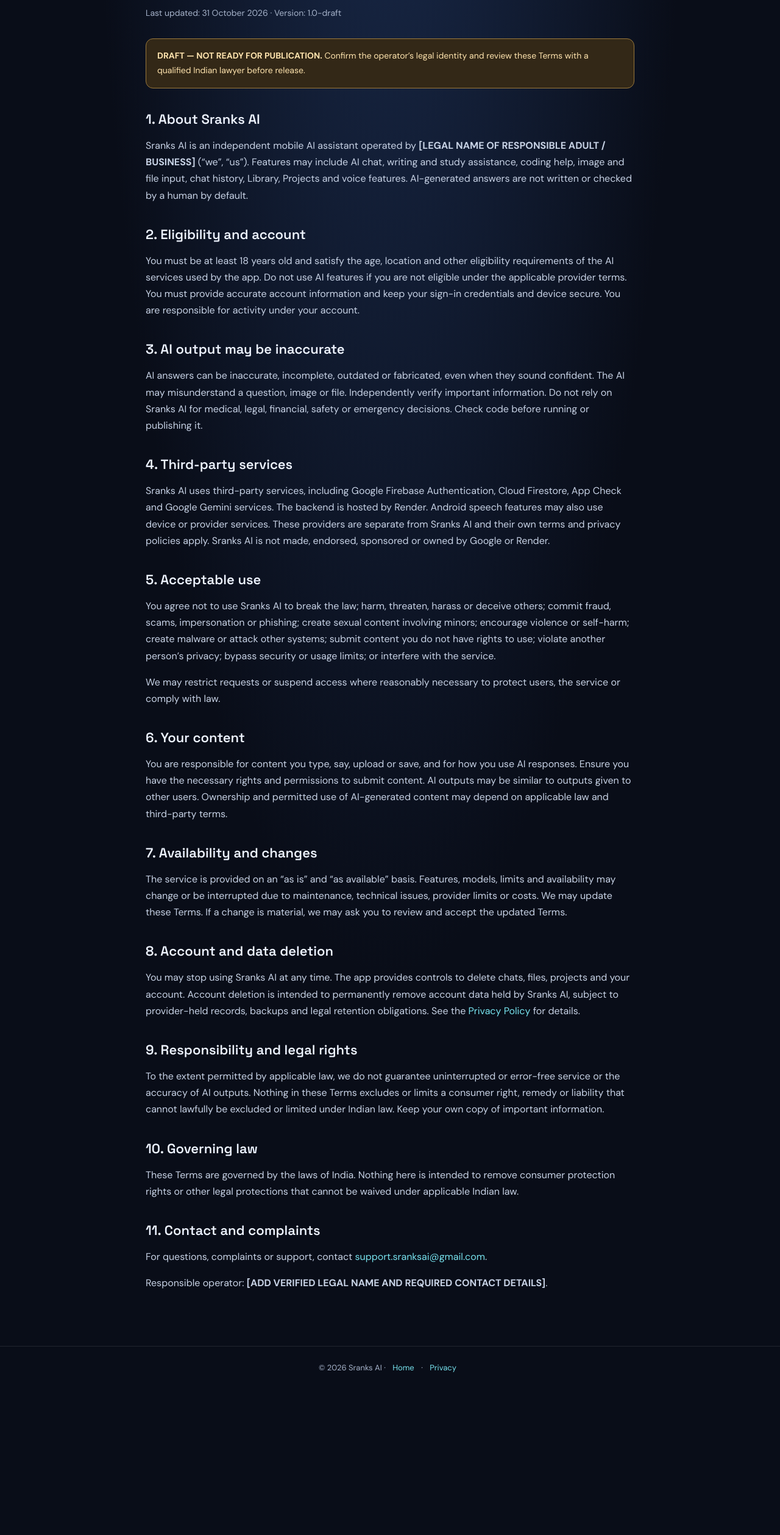
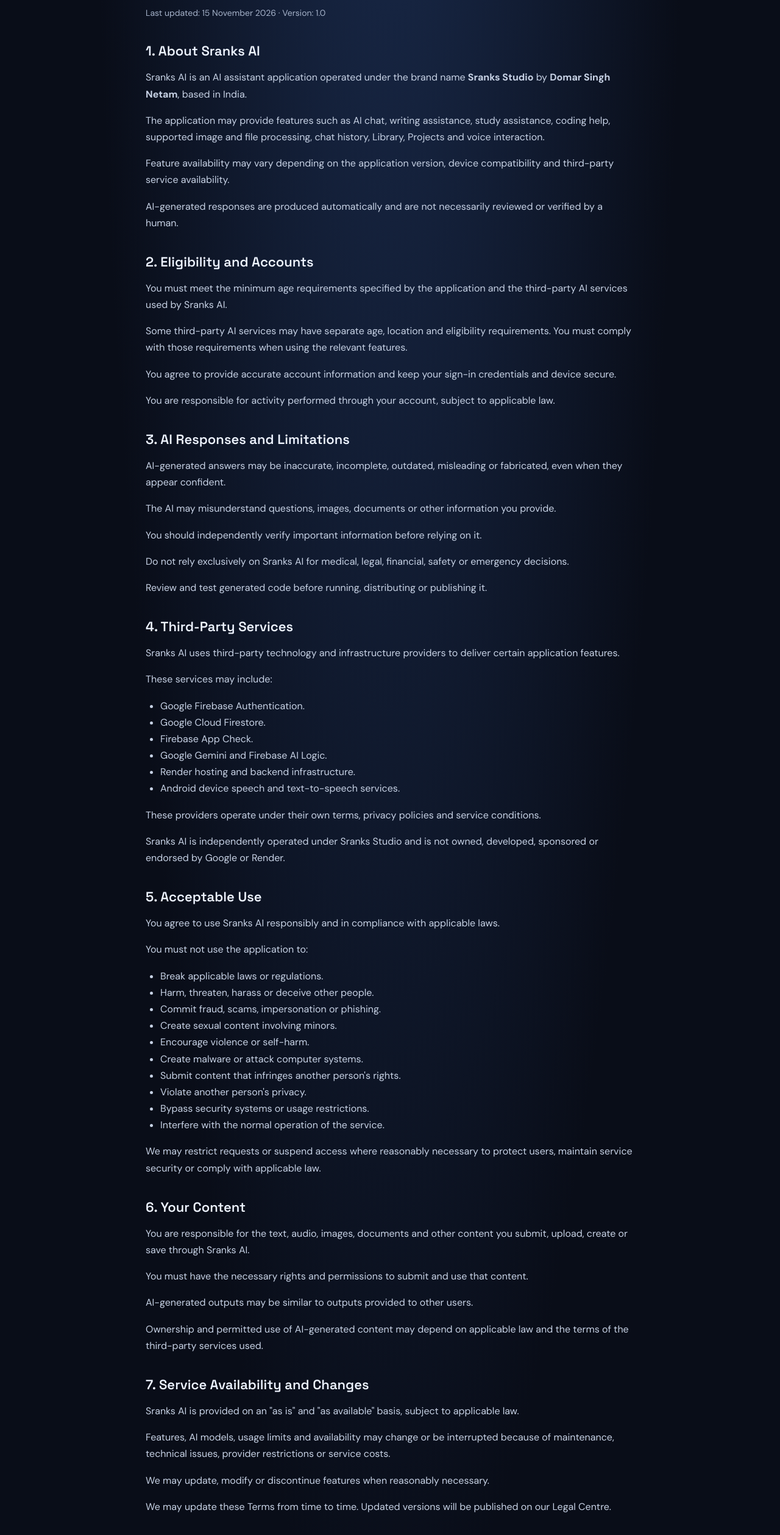
Before and after one commit to sranksai0-art/sranks-ai-legal, a plain HTML site: page terms.html in a window 1280 px wide. Shown: the part 253-2770 px from the top of the page at 61% size. Before the commit the page ends 2531 px from the top, so only its background shows below. Drawn offline with Linux system fonts and the light colour scheme.

Commit message:
Update terms.html

```diff
--- a/terms.html
+++ b/terms.html
@@ -1,17 +1,358 @@
 <!doctype html>
-<html lang="en"><head><meta charset="utf-8"><meta name="viewport" content="width=device-width, initial-scale=1"><meta name="theme-color" content="#090d18"><title>Terms &amp; Conditions — Sranks AI</title><link rel="stylesheet" href="style.css"></head>
-<body><header class="top"><a class="brand" href="index.html"><span class="logo">S</span> Sranks AI</a><a class="back" href="index.html">← Legal Centre</a></header>
-<main class="doc"><p class="eyebrow">SRANKS AI · TERMS</p><h1>Terms &amp; Conditions</h1><p class="muted">Last updated: 31 October 2026 · Version: 1.0-draft</p>
-<div class="draft"><strong>DRAFT — NOT READY FOR PUBLICATION.</strong> Confirm the operator’s legal identity and review these Terms with a qualified Indian lawyer before release.</div>
-<h2>1. About Sranks AI</h2><p>Sranks AI is an independent mobile AI assistant operated by <strong>[LEGAL NAME OF RESPONSIBLE ADULT / BUSINESS]</strong> (“we”, “us”). Features may include AI chat, writing and study assistance, coding help, image and file input, chat history, Library, Projects and voice features. AI-generated answers are not written or checked by a human by default.</p>
-<h2>2. Eligibility and account</h2><p>You must be at least 18 years old and satisfy the age, location and other eligibility requirements of the AI services used by the app. Do not use AI features if you are not eligible under the applicable provider terms. You must provide accurate account information and keep your sign-in credentials and device secure. You are responsible for activity under your account.</p>
-<h2>3. AI output may be inaccurate</h2><p>AI answers can be inaccurate, incomplete, outdated or fabricated, even when they sound confident. The AI may misunderstand a question, image or file. Independently verify important information. Do not rely on Sranks AI for medical, legal, financial, safety or emergency decisions. Check code before running or publishing it.</p>
-<h2>4. Third-party services</h2><p>Sranks AI uses third-party services, including Google Firebase Authentication, Cloud Firestore, App Check and Google Gemini services. The backend is hosted by Render. Android speech features may also use device or provider services. These providers are separate from Sranks AI and their own terms and privacy policies apply. Sranks AI is not made, endorsed, sponsored or owned by Google or Render.</p>
-<h2>5. Acceptable use</h2><p>You agree not to use Sranks AI to break the law; harm, threaten, harass or deceive others; commit fraud, scams, impersonation or phishing; create sexual content involving minors; encourage violence or self-harm; create malware or attack other systems; submit content you do not have rights to use; violate another person’s privacy; bypass security or usage limits; or interfere with the service.</p><p>We may restrict requests or suspend access where reasonably necessary to protect users, the service or comply with law.</p>
-<h2>6. Your content</h2><p>You are responsible for content you type, say, upload or save, and for how you use AI responses. Ensure you have the necessary rights and permissions to submit content. AI outputs may be similar to outputs given to other users. Ownership and permitted use of AI-generated content may depend on applicable law and third-party terms.</p>
-<h2>7. Availability and changes</h2><p>The service is provided on an “as is” and “as available” basis. Features, models, limits and availability may change or be interrupted due to maintenance, technical issues, provider limits or costs. We may update these Terms. If a change is material, we may ask you to review and accept the updated Terms.</p>
-<h2>8. Account and data deletion</h2><p>You may stop using Sranks AI at any time. The app provides controls to delete chats, files, projects and your account. Account deletion is intended to permanently remove account data held by Sranks AI, subject to provider-held records, backups and legal retention obligations. See the <a href="privacy.html">Privacy Policy</a> for details.</p>
-<h2>9. Responsibility and legal rights</h2><p>To the extent permitted by applicable law, we do not guarantee uninterrupted or error-free service or the accuracy of AI outputs. Nothing in these Terms excludes or limits a consumer right, remedy or liability that cannot lawfully be excluded or limited under Indian law. Keep your own copy of important information.</p>
-<h2>10. Governing law</h2><p>These Terms are governed by the laws of India. Nothing here is intended to remove consumer protection rights or other legal protections that cannot be waived under applicable Indian law.</p>
-<h2>11. Contact and complaints</h2><p>For questions, complaints or support, contact <a href="mailto:support.sranksai@gmail.com">support.sranksai@gmail.com</a>.</p><p>Responsible operator: <strong>[ADD VERIFIED LEGAL NAME AND REQUIRED CONTACT DETAILS]</strong>.</p>
-</main><footer>© 2026 Sranks AI · <a href="index.html">Home</a> · <a href="privacy.html">Privacy</a></footer></body></html>
+<html lang="en">
+
+<head>
+  <meta charset="utf-8">
+  <meta name="viewport" content="width=device-width, initial-scale=1">
+  <meta name="theme-color" content="#090d18">
+
+  <meta name="description"
+    content="Read the Terms and Conditions for Sranks AI, developed under Sranks Studio.">
+
+  <title>Terms &amp; Conditions — Sranks AI | Sranks Studio</title>
+
+  <link rel="stylesheet" href="style.css">
+</head>
+
+<body>
+
+<header class="top">
+  <a class="brand" href="index.html">
+    <span class="logo">S</span>
+    Sranks AI
+  </a>
+
+  <a class="back" href="index.html">← Legal Centre</a>
+</header>
+
+<main class="doc">
+
+  <p class="eyebrow">SRANKS AI · TERMS</p>
+
+  <h1>Terms &amp; Conditions</h1>
+
+  <p class="muted">
+    Last updated: 15 November 2026 · Version: 1.0
+  </p>
+
+  <h2>1. About Sranks AI</h2>
+
+  <p>
+    Sranks AI is an AI assistant application operated under
+    the brand name <strong>Sranks Studio</strong> by
+    <strong>Domar Singh Netam</strong>, based in India.
+  </p>
+
+  <p>
+    The application may provide features such as AI chat,
+    writing assistance, study assistance, coding help,
+    supported image and file processing, chat history,
+    Library, Projects and voice interaction.
+  </p>
+
+  <p>
+    Feature availability may vary depending on the application
+    version, device compatibility and third-party service
+    availability.
+  </p>
+
+  <p>
+    AI-generated responses are produced automatically and
+    are not necessarily reviewed or verified by a human.
+  </p>
+
+
+  <h2>2. Eligibility and Accounts</h2>
+
+  <p>
+    You must meet the minimum age requirements specified
+    by the application and the third-party AI services
+    used by Sranks AI.
+  </p>
+
+  <p>
+    Some third-party AI services may have separate age,
+    location and eligibility requirements. You must comply
+    with those requirements when using the relevant features.
+  </p>
+
+  <p>
+    You agree to provide accurate account information
+    and keep your sign-in credentials and device secure.
+  </p>
+
+  <p>
+    You are responsible for activity performed through
+    your account, subject to applicable law.
+  </p>
+
+
+  <h2>3. AI Responses and Limitations</h2>
+
+  <p>
+    AI-generated answers may be inaccurate, incomplete,
+    outdated, misleading or fabricated, even when they
+    appear confident.
+  </p>
+
+  <p>
+    The AI may misunderstand questions, images, documents
+    or other information you provide.
+  </p>
+
+  <p>
+    You should independently verify important information
+    before relying on it.
+  </p>
+
+  <p>
+    Do not rely exclusively on Sranks AI for medical,
+    legal, financial, safety or emergency decisions.
+  </p>
+
+  <p>
+    Review and test generated code before running,
+    distributing or publishing it.
+  </p>
+
+
+  <h2>4. Third-Party Services</h2>
+
+  <p>
+    Sranks AI uses third-party technology and infrastructure
+    providers to deliver certain application features.
+  </p>
+
+  <p>These services may include:</p>
+
+  <ul>
+
+    <li>Google Firebase Authentication.</li>
+
+    <li>Google Cloud Firestore.</li>
+
+    <li>Firebase App Check.</li>
+
+    <li>Google Gemini and Firebase AI Logic.</li>
+
+    <li>Render hosting and backend infrastructure.</li>
+
+    <li>Android device speech and text-to-speech services.</li>
+
+  </ul>
+
+  <p>
+    These providers operate under their own terms,
+    privacy policies and service conditions.
+  </p>
+
+  <p>
+    Sranks AI is independently operated under Sranks Studio
+    and is not owned, developed, sponsored or endorsed
+    by Google or Render.
+  </p>
+
+
+  <h2>5. Acceptable Use</h2>
+
+  <p>
+    You agree to use Sranks AI responsibly and in compliance
+    with applicable laws.
+  </p>
+
+  <p>You must not use the application to:</p>
+
+  <ul>
+
+    <li>Break applicable laws or regulations.</li>
+
+    <li>Harm, threaten, harass or deceive other people.</li>
+
+    <li>Commit fraud, scams, impersonation or phishing.</li>
+
+    <li>Create sexual content involving minors.</li>
+
+    <li>Encourage violence or self-harm.</li>
+
+    <li>Create malware or attack computer systems.</li>
+
+    <li>Submit content that infringes another person's rights.</li>
+
+    <li>Violate another person's privacy.</li>
+
+    <li>Bypass security systems or usage restrictions.</li>
+
+    <li>Interfere with the normal operation of the service.</li>
+
+  </ul>
+
+  <p>
+    We may restrict requests or suspend access where
+    reasonably necessary to protect users, maintain
+    service security or comply with applicable law.
+  </p>
+
+
+  <h2>6. Your Content</h2>
+
+  <p>
+    You are responsible for the text, audio, images,
+    documents and other content you submit, upload,
+    create or save through Sranks AI.
+  </p>
+
+  <p>
+    You must have the necessary rights and permissions
+    to submit and use that content.
+  </p>
+
+  <p>
+    AI-generated outputs may be similar to outputs
+    provided to other users.
+  </p>
+
+  <p>
+    Ownership and permitted use of AI-generated content
+    may depend on applicable law and the terms of
+    the third-party services used.
+  </p>
+
+
+  <h2>7. Service Availability and Changes</h2>
+
+  <p>
+    Sranks AI is provided on an "as is" and
+    "as available" basis, subject to applicable law.
+  </p>
+
+  <p>
+    Features, AI models, usage limits and availability
+    may change or be interrupted because of maintenance,
+    technical issues, provider restrictions or service costs.
+  </p>
+
+  <p>
+    We may update, modify or discontinue features
+    when reasonably necessary.
+  </p>
+
+  <p>
+    We may update these Terms from time to time.
+    Updated versions will be published on our Legal Centre.
+  </p>
+
+
+  <h2>8. Account and Data Deletion</h2>
+
+  <p>
+    You may stop using Sranks AI at any time.
+  </p>
+
+  <p>
+    The application provides account and data management
+    controls where available.
+  </p>
+
+  <p>
+    You may request account deletion through the available
+    in-app controls or by contacting our support email.
+  </p>
+
+  <p>
+    Account deletion is intended to remove associated
+    account information and user content held by Sranks AI,
+    subject to applicable legal requirements, backups
+    and necessary security records.
+  </p>
+
+  <p>
+    Certain information retained independently by
+    third-party providers may be subject to their
+    own retention policies.
+  </p>
+
+  <p>
+    For more information, read our
+    <a href="privacy.html">Privacy Policy</a>
+    and
+    <a href="deletion.html">Account Deletion Policy</a>.
+  </p>
+
+
+  <h2>9. Responsibility and Legal Rights</h2>
+
+  <p>
+    We aim to provide a useful and reliable service,
+    but we do not guarantee uninterrupted operation,
+    error-free functionality or the accuracy of AI outputs.
+  </p>
+
+  <p>
+    To the extent permitted by applicable law,
+    we are not responsible for decisions made solely
+    on the basis of unverified AI-generated information.
+  </p>
+
+  <p>
+    Nothing in these Terms excludes or limits any
+    consumer right, remedy or liability that cannot
+    lawfully be excluded or limited under Indian law.
+  </p>
+
+  <p>
+    Keep your own copies of important information
+    and documents.
+  </p>
+
+
+  <h2>10. Governing Law</h2>
+
+  <p>
+    These Terms are governed by the laws of India.
+  </p>
+
+  <p>
+    Nothing in these Terms is intended to remove
+    consumer protection rights or other legal protections
+    that cannot be waived under applicable Indian law.
+  </p>
+
+
+  <h2>11. Contact and Support</h2>
+
+  <p>
+    For questions, complaints, support requests
+    or concerns about these Terms, contact:
+  </p>
+
+  <p>
+    <strong>Sranks Studio</strong><br>
+    Sranks AI<br>
+    Responsible Operator: Domar Singh Netam<br>
+    Country: India<br>
+    Email:
+    <a href="mailto:sranks.ai0@gmail.com">
+      sranks.ai0@gmail.com
+    </a>
+  </p>
+
+  <p>
+    Privacy Policy:
+    <a href="privacy.html">Read Privacy Policy</a>
+  </p>
+
+</main>
+
+
+<footer>
+  © 2026 Sranks Studio · Sranks AI ·
+
+  <a href="index.html">Home</a> ·
+
+  <a href="privacy.html">Privacy</a> ·
+
+  <a href="deletion.html">Account Deletion</a>
+</footer>
+
+</body>
+</html>
```
